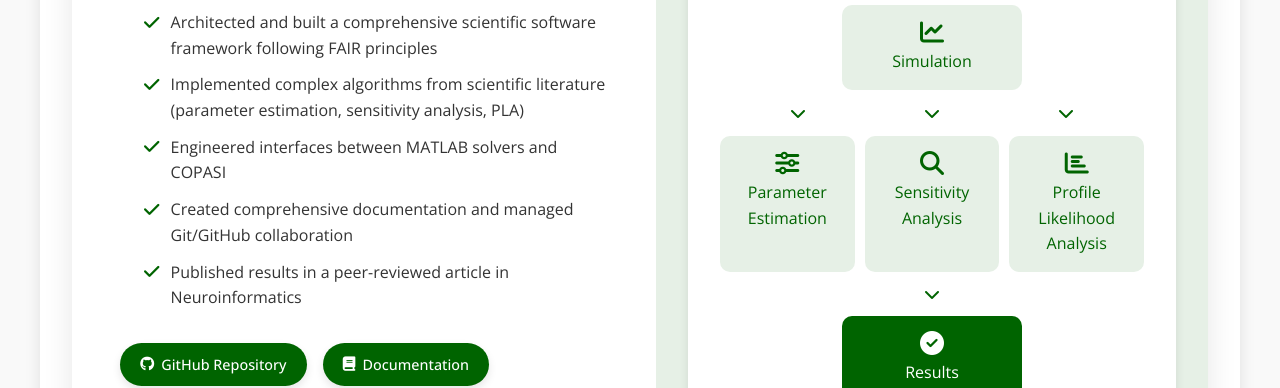
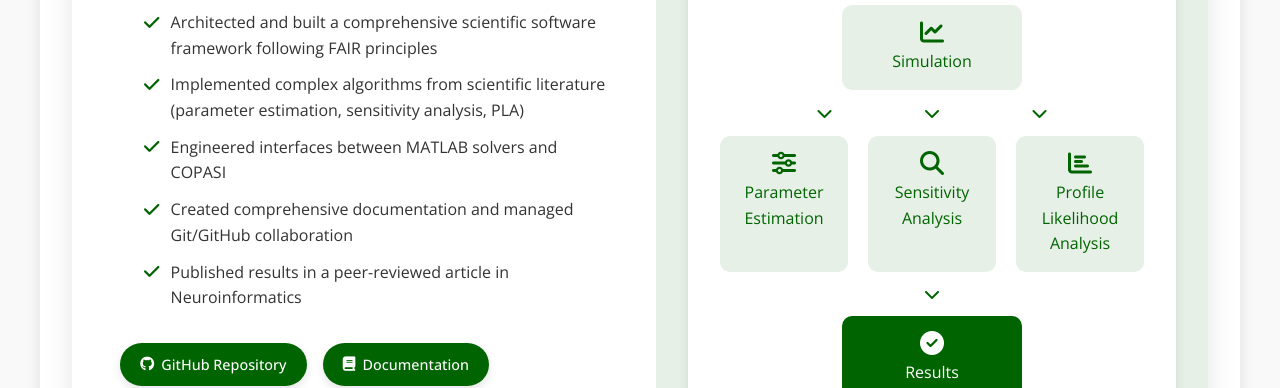
Before and after one commit to jpgsantos/jpgsantos.github.io, a Jekyll site: the page built from index.md, in a window 1280 px wide and 1400 px high, scrolled down 1584 px. Shown: the part 150-538 px from the top of the window. Built offline with Jekyll 4.4.1, drawn with Linux system fonts in a browser that asks for light colours.

Commit message:
Update featured-project.html

```diff
--- a/_includes/featured-project.html
+++ b/_includes/featured-project.html
@@ -61,7 +61,7 @@
         </div>
       </div>
 
-      <!-- Branching arrows with better alignment -->
+      <!-- Branching arrows with more space between them -->
       <div class="branching-arrows">
         <div class="branch-arrow left">
           <i class="fas fa-chevron-down"></i>
@@ -104,43 +104,78 @@
       </div>
     </div>
 
-    <!-- Mobile Diagram (with parallel analysis methods) -->
+    <!-- Mobile Diagram (Linear structure with all elements) -->
     <div class="workflow-diagram clean mobile-diagram">
+      <!-- Start node -->
+      <div class="diagram-node start-node">
+        <i class="fas fa-play"></i>
+        <span>Start</span>
+      </div>
+
+      <!-- Arrow -->
+      <div class="diagram-arrow">
+        <i class="fas fa-chevron-down"></i>
+      </div>
+
+      <!-- Model Setup node -->
+      <div class="diagram-node regular-node">
+        <i class="fas fa-cogs"></i>
+        <span>Model Setup</span>
+      </div>
+
+      <!-- Arrow -->
+      <div class="diagram-arrow">
+        <i class="fas fa-chevron-down"></i>
+      </div>
+
       <!-- Simulation node -->
       <div class="diagram-node regular-node">
         <i class="fas fa-chart-line"></i>
         <span>Simulation</span>
       </div>
 
-      <!-- Three arrows pointing to the analysis methods -->
-      <div class="mobile-branching-arrows">
-        <div class="mobile-branch-arrow">
+      <!-- Single arrow to Parameter Estimation -->
+      <div class="diagram-arrow">
         <i class="fas fa-chevron-down"></i>
       </div>
-        <div class="mobile-branch-arrow">
-          <i class="fas fa-chevron-down"></i>
-        </div>
-        <div class="mobile-branch-arrow">
-          <i class="fas fa-chevron-down"></i>
-        </div>
-      </div>
 
-      <!-- Three parallel analysis boxes without arrows between them -->
-      <div class="mobile-analysis-boxes">
+      <!-- Parameter Estimation node -->
       <div class="diagram-node regular-node">
         <i class="fas fa-sliders-h"></i>
         <span>Parameter Estimation</span>
       </div>
 
+      <!-- Arrow -->
+      <div class="diagram-arrow">
+        <i class="fas fa-chevron-down"></i>
+      </div>
+
+      <!-- Sensitivity Analysis node -->
       <div class="diagram-node regular-node">
         <i class="fas fa-search"></i>
         <span>Sensitivity Analysis</span>
       </div>
 
+      <!-- Arrow -->
+      <div class="diagram-arrow">
+        <i class="fas fa-chevron-down"></i>
+      </div>
+
+      <!-- Profile Likelihood Analysis node -->
       <div class="diagram-node regular-node">
         <i class="fas fa-chart-bar"></i>
         <span>Profile Likelihood Analysis</span>
       </div>
+
+      <!-- Arrow -->
+      <div class="diagram-arrow">
+        <i class="fas fa-chevron-down"></i>
+      </div>
+
+      <!-- Results node -->
+      <div class="diagram-node end-node">
+        <i class="fas fa-check-circle"></i>
+        <span>Results</span>
       </div>
     </div>
   </div>
@@ -208,13 +243,11 @@
   justify-content: center;
 }
 
-/* Improved branching arrows for desktop */
+/* Improved branching arrows for desktop - more space between */
 .branching-arrows {
   display: flex;
-  justify-content: space-between;
   width: 100%;
-  max-width: 580px; /* Control width to align with boxes below */
-  padding: 0 20px;
+  max-width: 600px;
   margin-top: 5px;
   margin-bottom: 5px;
 }
@@ -224,68 +257,33 @@
   display: flex;
   align-items: center;
   justify-content: center;
+  flex: 1;
 }
 
 .branch-arrow.left {
-  margin-right: auto;
-  margin-left: 13%;
+  position: relative;
+  left: 8%;
 }
 
 .branch-arrow.center {
-  margin: 0 auto;
+  /* Centered by default */
 }
 
 .branch-arrow.right {
-  margin-left: auto;
-  margin-right: 13%;
+  position: relative;
+  right: 8%;
 }
 
 .workflow-diagram.clean .diagram-branching {
   display: flex;
   justify-content: space-between;
   width: 100%;
-  gap: 10px;
+  gap: 20px; /* More space between boxes */
 }
 
-/* Mobile Diagram (Parallel version) */
+/* Mobile Diagram (Simple linear version) */
 .workflow-diagram.clean.mobile-diagram {
   display: none;
-}
-
-/* Mobile branching arrows */
-.mobile-branching-arrows {
-  display: flex;
-  justify-content: space-around;
-  width: 100%;
-  margin: 5px 0;
-}
-
-.mobile-branch-arrow {
-  color: #006400;
-  display: flex;
-  align-items: center;
-  justify-content: center;
-}
-
-/* Mobile analysis boxes - positioned horizontally */
-.mobile-analysis-boxes {
-  display: flex;
-  flex-direction: row;
-  justify-content: space-between;
-  width: 100%;
-  gap: 10px;
-}
-
-.mobile-analysis-boxes .diagram-node {
-  flex: 1;
-  width: auto;
-  min-width: 0;
-  font-size: 14px; /* Smaller font for mobile */
-  padding: 10px;
-}
-
-.mobile-analysis-boxes .diagram-node i {
-  font-size: 1.3em;
 }
 
 /* Responsive adjustments */
@@ -297,31 +295,5 @@
   .workflow-diagram.clean.mobile-diagram {
     display: flex;
   }
-
-  .mobile-analysis-boxes {
-    flex-direction: column;
-    gap: 10px;
-  }
-
-  .mobile-analysis-boxes .diagram-node {
-    width: 100%;
-    font-size: 16px; /* Restore normal font size for vertical layout */
-    padding: 15px;
-  }
-
-  .mobile-branching-arrows {
-    display: none; /* Hide the three arrows on very small screens */
-  }
-
-  /* Show a single arrow for very small screens */
-  .workflow-diagram.clean.mobile-diagram::before {
-    content: '\f078'; /* fa-chevron-down */
-    font-family: 'Font Awesome 5 Free';
-    font-weight: 900;
-    color: #006400;
-    font-size: 16px;
-    margin: 5px 0;
-    display: block;
-  }
 }
 </style>
```
Lines whose indentation alone changed are shown as unchanged.
